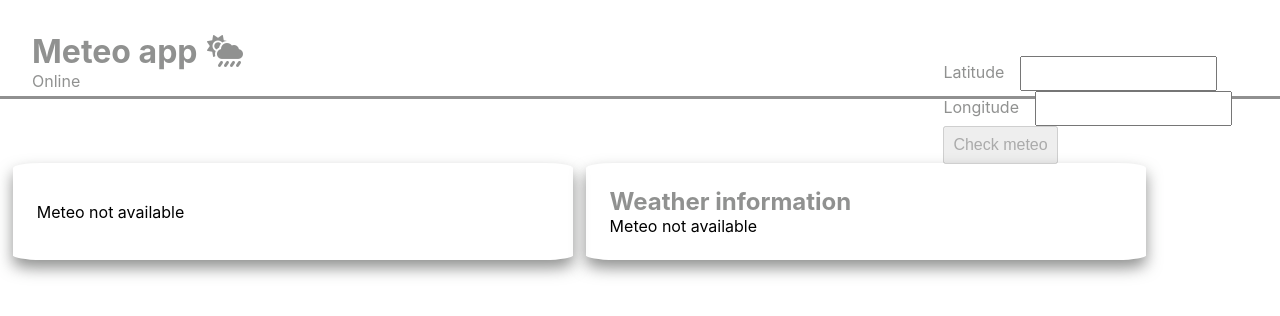
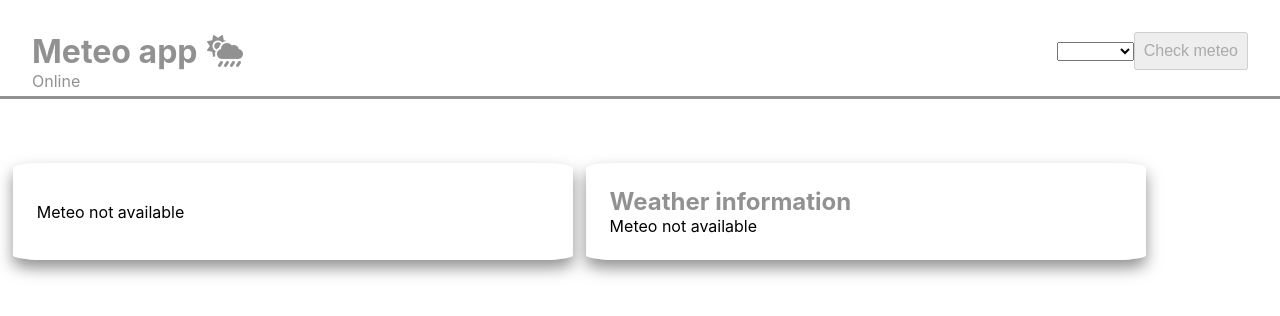
Before and after one commit to uzairsaid/ReactExericise, a React (Create React App) app: page / in a window 1280 px wide. Shown: the top 316 px of the page. Built offline with nearby package versions, Linux system fonts and the light colour scheme.

Commit message:
Added an select to countries

```diff
--- a/src/components/Header.js
+++ b/src/components/Header.js
@@ -3,58 +3,76 @@ import { useState ,useEffect} from "react";
 import { WeatherContext } from "../contexts/DataContext";
 import '../style/header.scss';
 
+
+const countriesLocalisation = [
+    {
+      name: "Burundi",
+      latitude: "-3.3731",
+      longitude: "29.9189"
+    },
+    {
+      name: "Rwanda",
+      latitude: "-1.9403",
+      longitude: "29.8739"
+    },
+    {
+      name: "DRC",
+      latitude: "-4.0383",
+      longitude: "21.7587"
+    },
+    {
+      name: "Kenya",
+      latitude: "-1.2864",
+      longitude: "36.8172"
+    },
+    {
+      name: "Ouganda",
+      latitude: "1.3733",
+      longitude: "32.2903"
+    },
+    {
+      name: "Tanzanie",
+      latitude: "-6.3660",
+      longitude: "34.8888"
+    },
+
+    {
+      name: "Somalia",
+      latitude: "5.1521",
+      longitude: "46.1996"
+    }
+];
+
+
+
+
 function Header(){
     const {setData} = useContext(WeatherContext);
     const text = "Meteo app";
-    const [latitude, setLatitude] = useState('');
-    const [longitude, setLongitude] = useState('');
+    const [selectedValue, setSelectedValue] = useState('');
     const {setLoading} = useContext(WeatherContext);
     const [status, setStatus] = useState('empty');
     const [isOnline, setisOnline] = useState(navigator.onLine);
     const [error, setError] = useState(null);
     const appid = "dde0a4dcefbdab3fac4077a9e9c86a05";
 
-    const [formErrors, setFormErrors] = useState({});
 
-
-    const handleLatitudeChange = (e)=>{
-      const newLatitude = e.target.value;
-      setLatitude(newLatitude);
-      console.log(` latitude is ${newLatitude}`);
-      if(!newLatitude.trim()){
-        setStatus('empty');
-        setFormErrors({latitude:"Latitude is required"});
-      }
-      else if (!parseFloat(newLatitude)){
-        setFormErrors({latitude:"Latitude must be an float"});
-      }
-      else {
-        setStatus("ok");
-      }
-
-  }
-
-  const handleLongitudeChange = (e)=>{
-    let newLongitude = e.target.value;
-    setLongitude(newLongitude);
-    if(!newLongitude.trim()){
-      setFormErrors({longitude:"Longitude is required"});
-    }
-    else if (!parseFloat(newLongitude)){
-      setFormErrors({longitude:"Longitude must be an float"});
-    }
-    else {
-      setFormErrors({longitude: ''});
-      setStatus("ok");
+    const handleSelectedValueChange = (e)=>{
+      setSelectedValue(e.target.value);
+      setStatus('ok');
     }
 
-}
-
+    function getSelectedValueData(selectedValue){
+      const countryData = countriesLocalisation.find((obj)=>obj.name.toLowerCase()===selectedValue);
+      return countryData;
+    }
 
     async function fetchData(){
+      const countryData = getSelectedValueData(selectedValue);
       try {
           console.log("data fecthing.....");
-          const response = await fetch(`https://api.openweathermap.org/data/2.5/weather?lat=${latitude}&lon=${longitude}&appid=${appid}`);
+          setLoading(true);
+          const response = await fetch(`https://api.openweathermap.org/data/2.5/weather?lat=${countryData.latitude}&lon=${countryData.longitude}&appid=${appid}`);
           console.log(response)
         if (!response.ok) {
           throw new Error('Network response was not ok');
@@ -71,14 +89,6 @@ function Header(){
         setStatus('empty');
       }
     };
-
-    const handleSubmit = (e)=>{
-        e.preventDefault();
-        setStatus('submitting');
-        setLoading(true);
-        fetchData();
-
-    }
 
     useEffect(()=>{
       function handleOnline(){
@@ -108,17 +118,18 @@ function Header(){
                 <p>{isOnline?"Online":"Offline"}</p>
             </div>
 
-            <div className="header-form">
-                <form onSubmit={handleSubmit}>
-
-                    <label>Latitude</label>
-                    <input type="text" name="latitude" className="latitude-input" disabled={status==='submitting'} onChange={handleLatitudeChange} on/>
-                    {formErrors&&<p style={{color:'red'}} >{formErrors.latitude}</p>}
-                    <label>Longitude</label>
-                    <input type="text" name="longitude" className="longitude-input" disabled={status==='submitting'} onChange={handleLongitudeChange}/>
-                    {formErrors&&<p style={{color:'red'}}>{formErrors.longitude}</p>}
-                    <button type="submit" className="validation-btn" disabled={status==='submitting' || status==='empty'}>Check meteo </button>
-                </form>
+            <div className="header-select">
+                    <select onChange={handleSelectedValueChange}>
+                          <option value=""></option>
+                          <option value="burundi">Burundi</option>
+                          <option value="rwanda">Rwanda</option>
+                          <option value="tanzania">Tanzania</option>
+                          <option value="drc">DRC</option>
+                          <option value="ouganda">Ouganda</option>
+                          <option value="kenya">Kenya</option>
+                          <option value="somalia">Somalia</option>
+                    </select>
+                    <button type="button" className="validation-btn" disabled={status==='empty'} onClick={fetchData}>Check meteo </button>
             </div>
        </div>
     );
```
